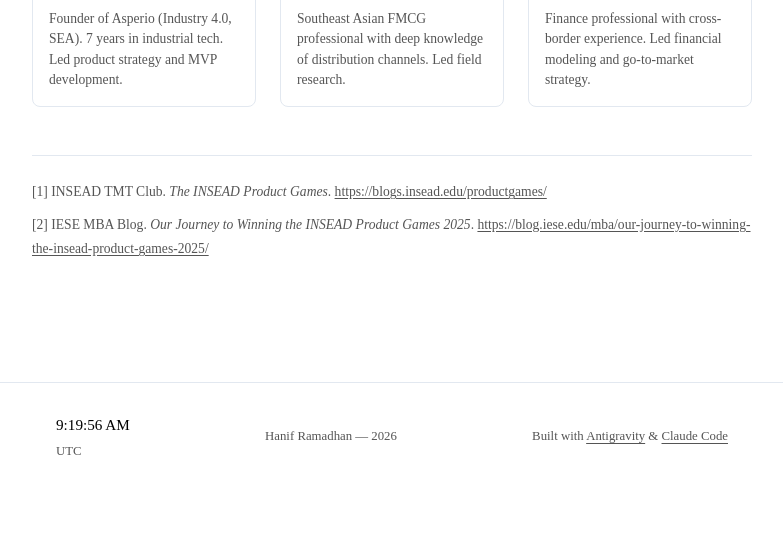
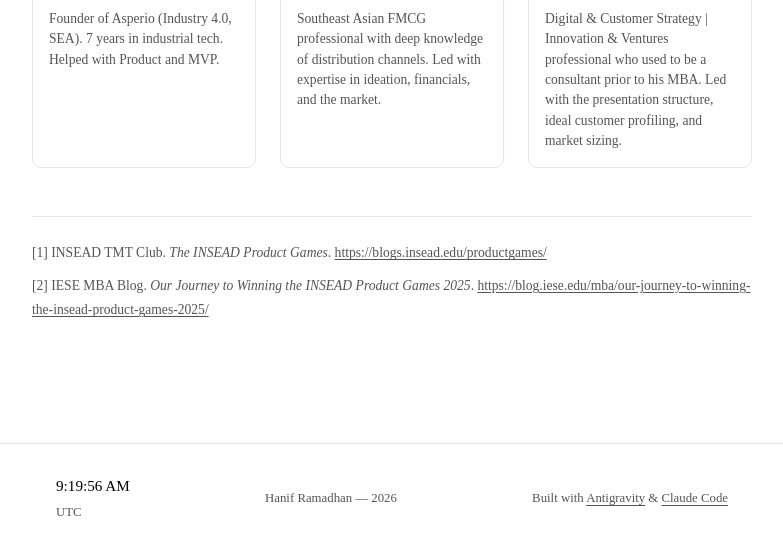
Before and after one commit to patronofalltrades/PersonalWebsite, a website: page insead-product-games.html in a window 1280 px wide. Shown: the part 6315-6867 px from the top of the page, without its empty margins (248-1031 px from the left). Before the commit the page ends 6806 px from the top, so only its background shows below. Drawn offline with Linux system fonts and the light colour scheme.

Commit message:
content: update team member descriptions for INSEAD case study

```diff
--- a/insead-product-games.html
+++ b/insead-product-games.html
@@ -310,8 +310,8 @@
                   </svg>
                 </a>
               </h4>
-              <p class="team-role">Founder of Asperio (Industry 4.0, SEA). 7 years in industrial tech. Led product
-                strategy and MVP development.</p>
+              <p class="team-role">Founder of Asperio (Industry 4.0, SEA). 7 years in industrial tech. Helped with
+                Product and MVP.</p>
             </div>
             <div class="team-member">
               <h4 style="margin-bottom: 4px; display: flex; align-items: center; justify-content: space-between;">
@@ -327,7 +327,7 @@
                 </a>
               </h4>
               <p class="team-role">Southeast Asian FMCG professional with deep knowledge of distribution channels. Led
-                field research.</p>
+                with expertise in ideation, financials, and the market.</p>
             </div>
             <div class="team-member">
               <h4 style="margin-bottom: 4px; display: flex; align-items: center; justify-content: space-between;">
@@ -342,8 +342,9 @@
                   </svg>
                 </a>
               </h4>
-              <p class="team-role">Finance professional with cross-border experience. Led financial modeling and
-                go-to-market strategy.</p>
+              <p class="team-role">Digital &amp; Customer Strategy | Innovation &amp; Ventures professional who used to
+                be a consultant prior to his MBA. Led with the presentation structure, ideal customer profiling, and
+                market sizing.</p>
             </div>
           </div>
         </section>
```
